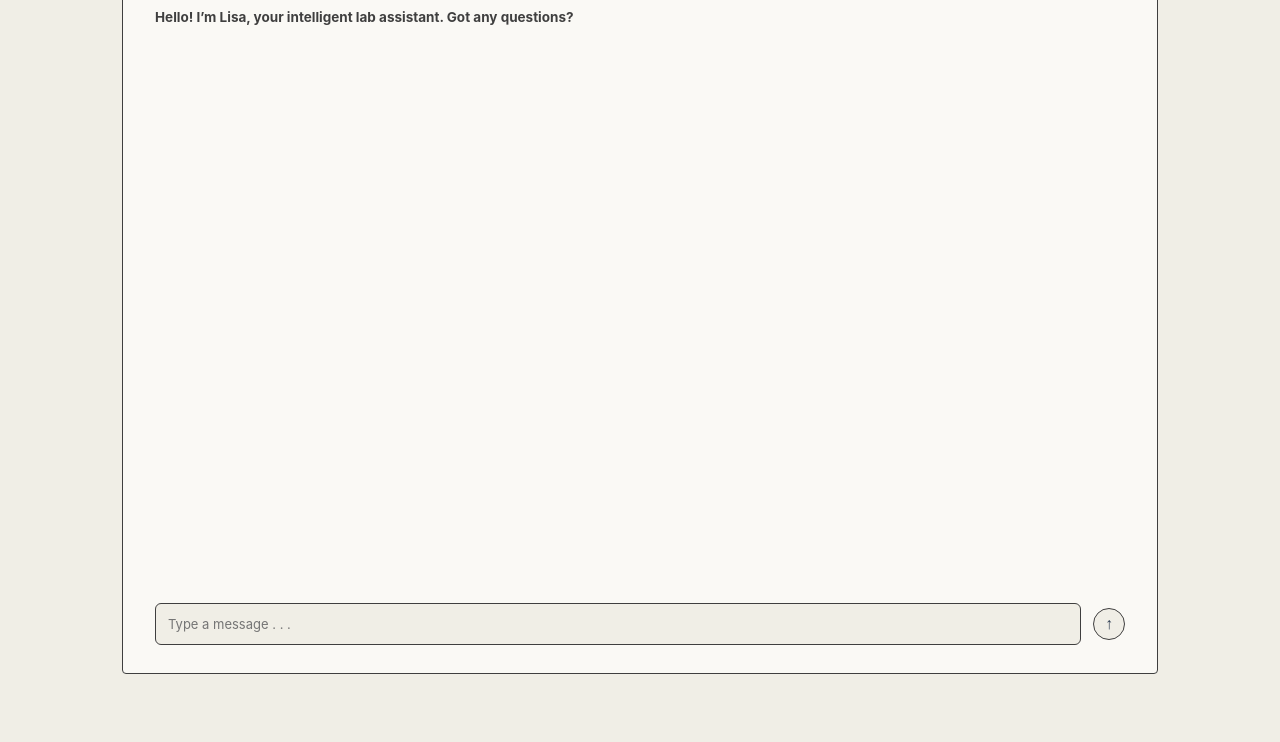
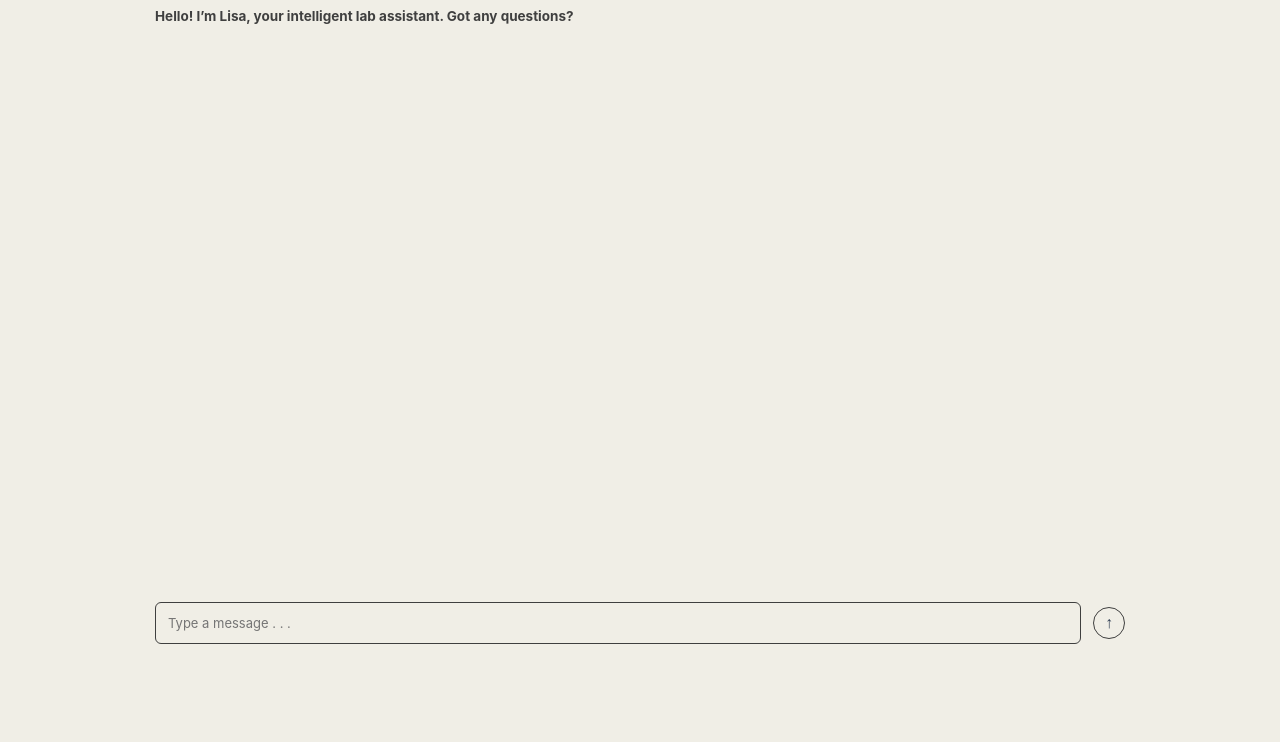
Before and after one commit to navarazavi/Lisa2.0, a plain HTML site: page frontend/index.html in a window 1280 px wide. Shown: the part 58-800 px from the top of the page. Drawn offline with Linux system fonts and the light colour scheme.

Commit message:
Update index.html

```diff
--- a/frontend/index.html
+++ b/frontend/index.html
@@ -73,9 +73,9 @@
       flex-grow: 1;
       max-height: calc(100vh - 160px);
       padding: 24px 32px;
-      background-color: #FAF9F5;
-      border: 1.75px solid #3F3F3F;
-      border-radius: 4px;
+      background-color: transparent;
+      border: none;
+      border-radius: 0;
       overflow: hidden;
       width: 100%;
       max-width: 970px;
@@ -93,7 +93,7 @@
     }
 
     .chat-bubble.user {
-      background-color: #d0d8e4; /* slate-light-gray with blue tinge */
+      background-color: #d0d8e4;
       align-self: flex-end;
       border-top-right-radius: 0;
       color: #1e293b;
@@ -180,7 +180,6 @@
       padding: 12px;
       border: 1.35px solid #3F3F3F;
       font-family: -apple-system, BlinkMacSystemFont, "SF Pro Text", "Helvetica Neue", Helvetica, Arial, sans-serif;
-
       font-size: 13px;
       background-color: #F0EEE6;
       color: #1f2937;
```
